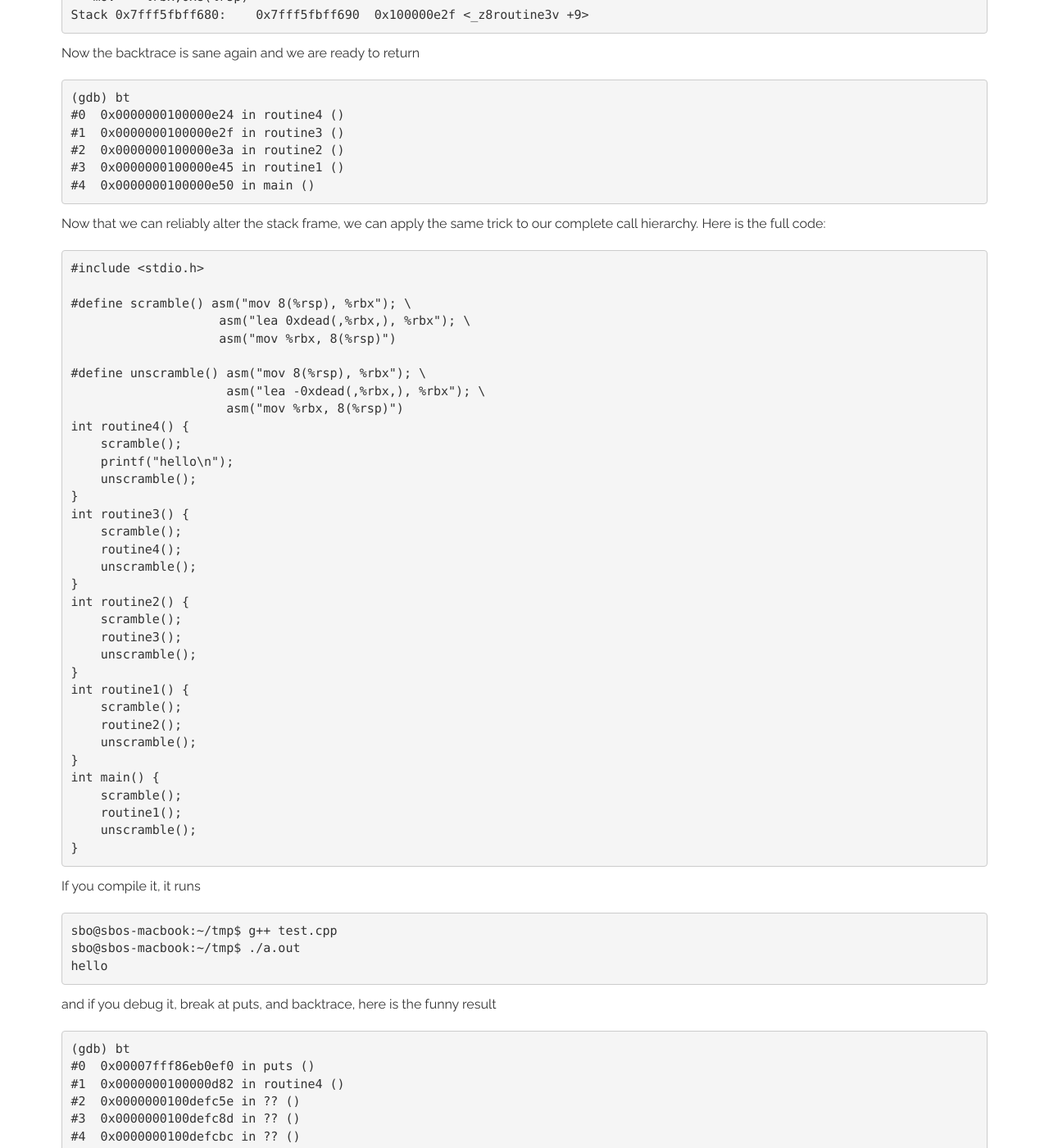
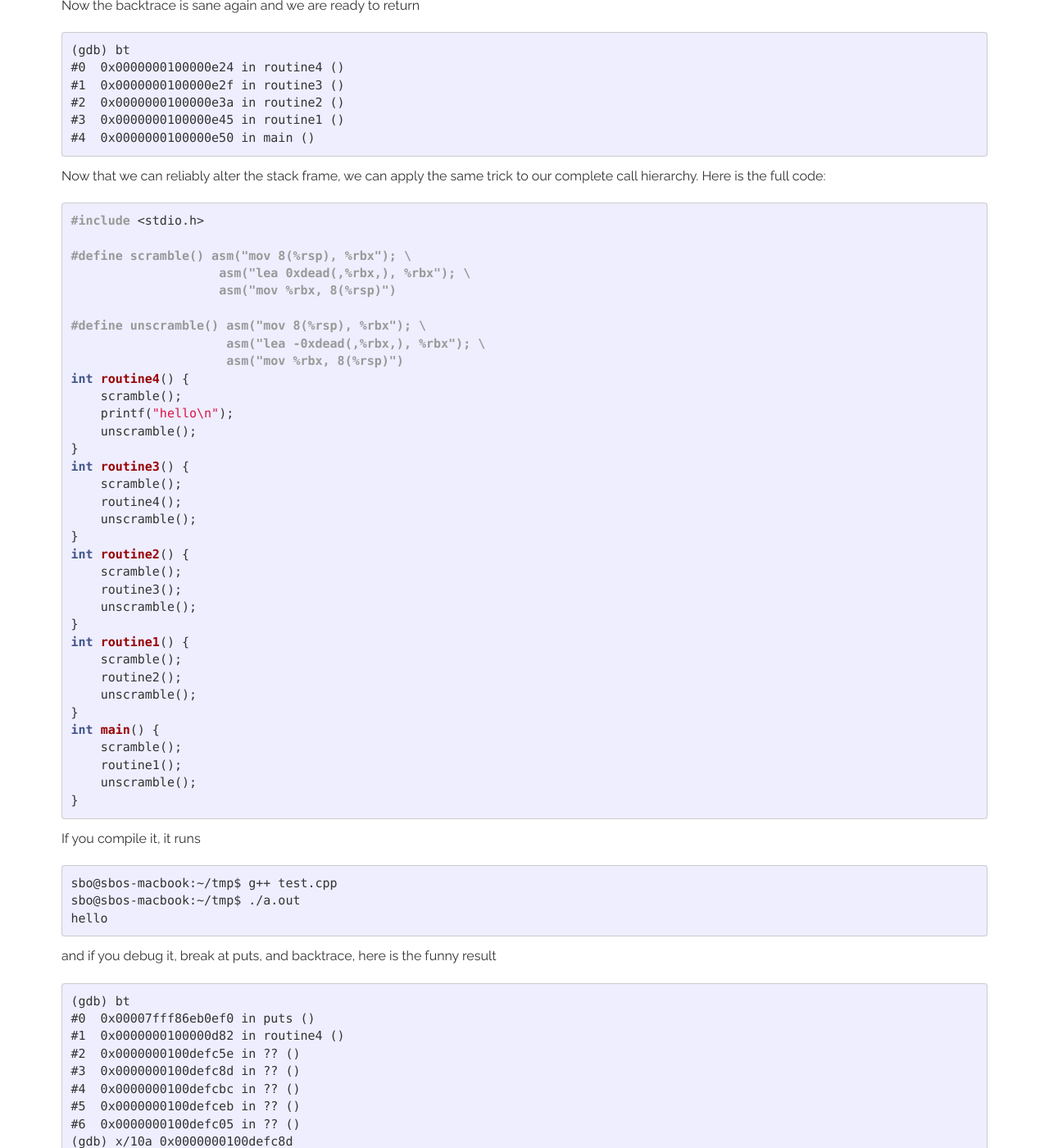
Before and after one commit to stefanoborini/stefanoborini.github.io, a Jekyll site: the page built from _posts/2014-09-05-scrambling-the-stack-for-fun-and-profit.md, in a window 1280 px wide and 1400 px high, scrolled down 6551 px. Shown: the whole window at 82% size. Built offline with Jekyll 4.4.1, drawn with Linux system fonts in a browser that asks for light colours; our own code applies the rules of GitHub Pages for plain Markdown files; some of the changed text lies outside the part shown.

Commit message:
Fixed post

````diff
--- a/_posts/2014-09-05-scrambling-the-stack-for-fun-and-profit.md
+++ b/_posts/2014-09-05-scrambling-the-stack-for-fun-and-profit.md
@@ -1,8 +1,7 @@
 ---
 category: c
+title: Scrambling the stack for fun and profit
 ---
-Scrambling the stack for fun and profit
-=======================================
 
 Like any good respected tinkerer, I sometimes like to play with the
 madness and intricacies of the hardware and software I use. Recently I
@@ -10,7 +9,7 @@
 to prevent tampering attempts, and while dumping stacks and
 disassembling routines, I came around this very interesting backtrace
 
-``` {.text}
+```
 #0  0x0000003f95e0d654 in __lll_lock_wait () from /lib64/libpthread.so.0
 #1  0x0000003f95e08f65 in _L_lock_1127 () from /lib64/libpthread.so.0
 #2  0x0000003f95e08e63 in pthread_mutex_lock () from /lib64/libpthread.so.0
@@ -44,7 +43,7 @@
 appealing. So I wrote this trivial program as a proof of concept, just
 for fun
 
-``` {.c}
+```c
 #include <stdio.h>
 
 int routine4() {
@@ -67,7 +66,7 @@
 then I compiled it with a simple g++ file.cpp, set a breakpoint on
 routine4, ran it, and asked for a backtrace
 
-``` {.text}
+```
 #0  0x0000000100000e18 in routine4 ()
 #1  0x0000000100000e2f in routine3 ()
 #2  0x0000000100000e3a in routine2 ()
@@ -79,7 +78,7 @@
 names. If we disassemble routine4, we also see the printf, which is
 actually reworked into a puts on OSX 10.6.8 with gcc.
 
-``` {.text}
+```
 0x0000000100000e14 <_z8routine4v +0>:    push   %rbp
 0x0000000100000e15 <_z8routine4v +1>:    mov    %rsp,%rbp
 0x0000000100000e18 <_z8routine4v +4>:    lea    0x45(%rip),%rdi        # 0x100000e64
@@ -91,7 +90,7 @@
 If I instead strip the binary with strip a.out, I can\'t set a
 breakpoint on routine4 anymore, and rightly so
 
-``` {.text}
+```
 (gdb) break routine4
 Function "routine4" not defined.
 Make breakpoint pending on future shared library load? (y or [n]) n
@@ -103,7 +102,7 @@
 addresses. I can only guess (but not a hard one) where the code is, by
 checking at which VM pages they are mapped to, and the entry point
 
-``` {.text}
+```
 (gdb) info file
 Symbols from "/Users/sbo/tmp/a.out".
 Mac OS X executable:
@@ -116,7 +115,7 @@
 In any case, with the breakpoint at puts I can get to the printf and
 issue a backtrace to get to our infamous condition
 
-``` {.text}
+```
 #0  0x00007fff86eb0ef0 in puts ()
 #1  0x0000000100000e24 in ?? ()
 #2  0x0000000100000e2f in ?? ()
@@ -129,7 +128,7 @@
 Yet, as you can see, the stack makes sense. I cannot disassemble, but at
 least I can dump the contents and they make sense
 
-``` {.text}
+```
 (gdb) disas 0x0000000100000e24
 No function contains specified address.
 (gdb) x/30i  0x0000000100000e24
@@ -170,14 +169,14 @@
 it. What does it mean? Well, let\'s see how the stack is when we are
 just about to be calling puts. We select the previous frame
 
-``` {.text}
+```
 (gdb) frame 1
 #1  0x0000000100000e24 in ?? ()
 ```
 
 Get the stack pointer at the current frame
 
-``` {.text}
+```
 (gdb) info registers
 ...snip...
 rbp            0x7fff5fbff680    0x7fff5fbff680
@@ -187,7 +186,7 @@
 
 Then we take a look at what is in there
 
-``` {.text}
+```
 (gdb) x/10a 0x7fff5fbff680
 0x7fff5fbff680:  0x7fff5fbff690  0x100000e2f
 0x7fff5fbff690:  0x7fff5fbff6a0  0x100000e3a
@@ -234,7 +233,7 @@
 those addresses will be needed at return, the right address has been
 restored just a few instructions earlier. Let\'s see:
 
-``` {.c}
+```c
 int routine4() {
     asm("mov 8(%rsp), %rbx");
     asm("lea 0xdeeead(,%rbx,), %rbx");
@@ -257,7 +256,7 @@
 
 The gdb session is really nice
 
-``` {.text}
+```
 Breakpoint 1, 0x0000000100000df4 in routine4 ()
 (gdb) bt
 #0  0x0000000100000df4 in routine4 ()
@@ -269,7 +268,7 @@
 
 Note how the stack is correct, as we haven\'t executed the prologue yet.
 
-``` {.text}
+```
 (gdb) disas
 
 Dump of assembler code for function _Z8routine4v:
@@ -290,7 +289,7 @@
 
 The current situation looks like this
 
-``` {.text}
+```
 (gdb) info register
 rbx            0x0   0
 rsp            0x7fff5fbff680    0x7fff5fbff680
@@ -304,7 +303,7 @@
 Stepping instruction after instruction, we can follow the events: first
 the rbx register is filled with the return address from the stack
 
-``` {.text}
+```
 -> mov    0x8(%rsp),%rbx
 (gdb) info register rbx
 rbx 0x100000e2f 4294970927
@@ -312,7 +311,7 @@
 
 Then, we add `0xdeeead`
 
-``` {.text}
+```
 -> lea    0xdeeead(,%rbx,1),%rbx
 (gdb) info register rbx
 rbx            0x100defcdc   4309581020
@@ -320,7 +319,7 @@
 
 and finally, we store it back into the stack
 
-``` {.text}
+```
 -> mov    %rbx,0x8(%rsp)           # prologue
 (gdb) x/10a 0x7fff5fbff680
 0x7fff5fbff680:  0x7fff5fbff690  0x100defcdc
@@ -331,7 +330,7 @@
 
 Et voila\'. The backtrace is now pointing to neverland
 
-``` {.text}
+```
 (gdb) bt
 #0  0x0000000100000e06 in routine4 ()
 #1  0x0000000100defcdc in ?? ()
@@ -344,7 +343,7 @@
 completely invalid. It\'s only by performing the reverse operation that
 we can land safely back into `routine3`
 
-``` {.text}
+```
 -> mov    0x8(%rsp),%rbx
 rbx            0x100defcdc
 -> lea    -0xdeeead(,%rbx,1),%rbx
@@ -355,7 +354,7 @@
 
 Now the backtrace is sane again and we are ready to return
 
-``` {.text}
+```
 (gdb) bt
 #0  0x0000000100000e24 in routine4 ()
 #1  0x0000000100000e2f in routine3 ()
@@ -367,7 +366,7 @@
 Now that we can reliably alter the stack frame, we can apply the same
 trick to our complete call hierarchy. Here is the full code:
 
-``` {.c}
+```c
 #include <stdio.h>
 
 #define scramble() asm("mov 8(%rsp), %rbx"); \
@@ -406,7 +405,7 @@
 
 If you compile it, it runs
 
-``` {.text}
+```
 sbo@sbos-macbook:~/tmp$ g++ test.cpp
 sbo@sbos-macbook:~/tmp$ ./a.out
 hello
@@ -415,7 +414,7 @@
 and if you debug it, break at puts, and backtrace, here is the funny
 result
 
-``` {.text}
+```
 (gdb) bt
 #0  0x00007fff86eb0ef0 in puts ()
 #1  0x0000000100000d82 in routine4 ()
````
